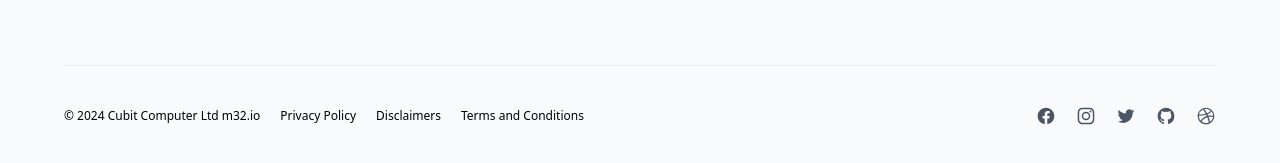
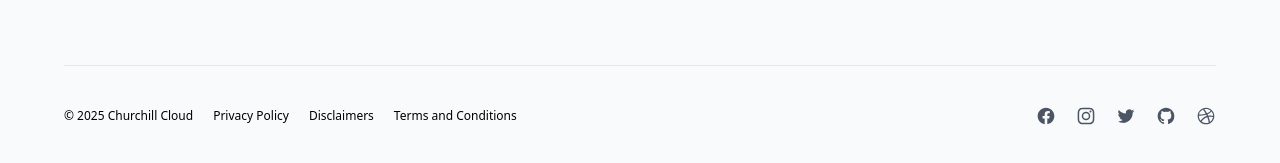
Before and after one commit to annarider/churchill-cloud-front, a Jekyll site: the page built from index.html, in a window 1280 px wide and 900 px high, scrolled down 2779 px. Shown: the part 734-897 px from the top of the window. Built offline with Jekyll 4.4.1, drawn with Linux system fonts in a browser that asks for light colours.

Commit message:
Update footer copyright

```diff
--- a/_includes/footer.html
+++ b/_includes/footer.html
@@ -29,7 +29,7 @@
       class="border-gray flex flex-col items-center justify-between border-t border-solid py-10 lg:flex-row"
     >
       <ul class="flex flex-wrap space-x-5 text-xs">
-        <li class="flex-full mb-6 text-center lg:mb-0 lg:flex-none">&copy; 2024 Cubit Computer Ltd m32.io</li>
+        <li class="flex-full mb-6 text-center lg:mb-0 lg:flex-none">&copy; 2025 Churchill Cloud</li>
         <li class="lg:ml-6">
           <a href="#_" class="group relative inline-block text-black">
             <span
```
Also changed, not shown: 2024-12-20 Notes.yaml (+1 -0 lines).
